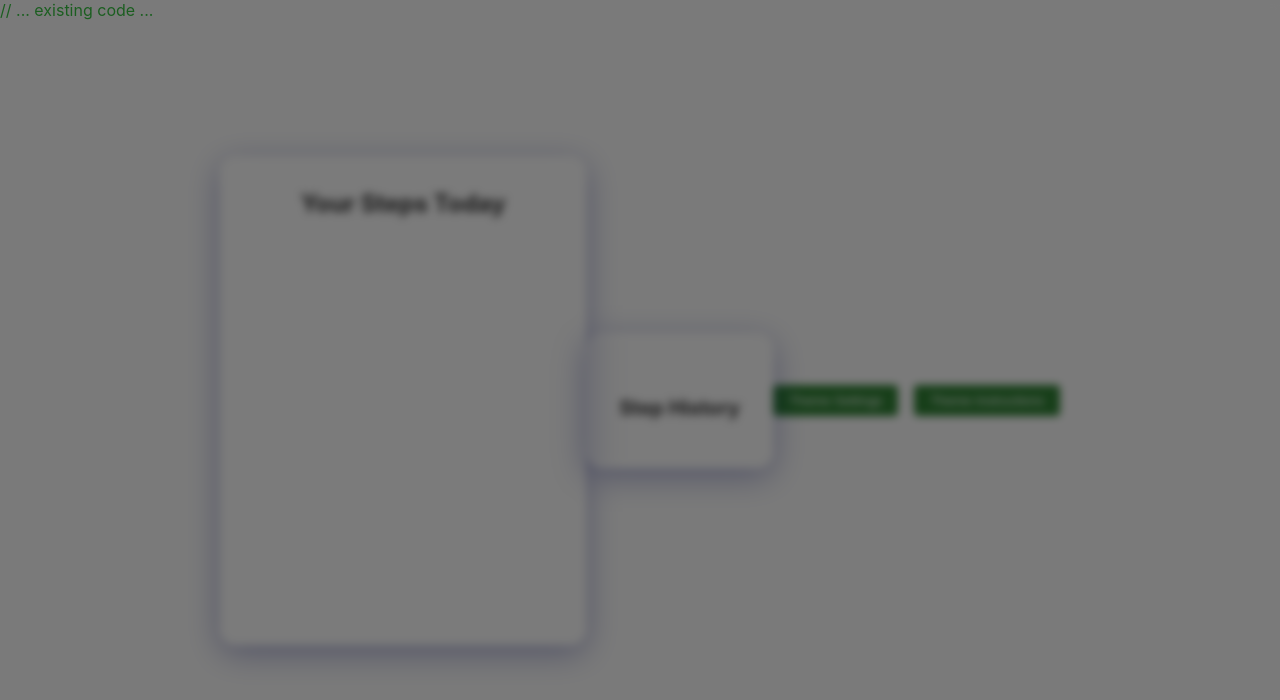
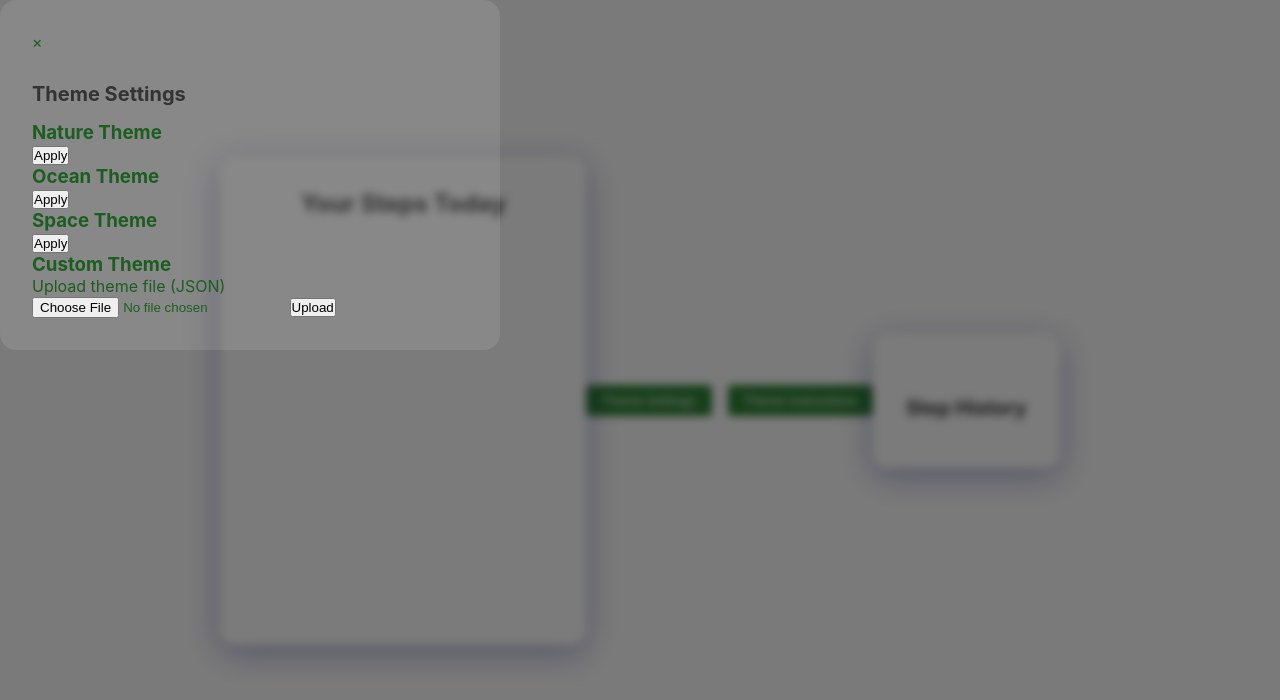
Before and after one commit to askjarv/walktowhereyouwant, a website with bundled scripts: page index.html in a window 1280 px wide. Both pictures are taken after a click on the button "Theme Settings". Built offline with nearby package versions, Linux system fonts and the light colour scheme.

Commit message:
Fix theme customization issues: - Fix duplicate ID issue by renaming theme settings modal ID - Update theme manager to use new modal ID - Add accessibility attributes to file input

```diff
--- a/index.html
+++ b/index.html
@@ -19,6 +19,12 @@
     <div id="milestone-container" class="glass-effect">
         <!-- Milestone content will be dynamically inserted here -->
     </div>
+
+    <div id="theme-settings" class="theme-settings">
+        <button id="theme-settings-btn">Theme Settings</button>
+        <button id="theme-instructions-btn">Theme Instructions</button>
+    </div>
+
     <div id="steps-history" class="glass-effect">
         <h2>Step History</h2>
         <div id="history-content">
@@ -46,14 +52,32 @@
         </div>
     </div>
 
-    <div class="theme-settings">
-        <button id="theme-settings-btn">Theme Settings</button>
-        <button id="theme-instructions-btn">Theme Instructions</button>
-    </div>
-
     <!-- Theme Settings Modal -->
-    <div id="theme-settings" class="modal">
-        // ... existing code ...
+    <div id="theme-settings-modal" class="modal">
+        <div class="modal-content">
+            <span class="close">&times;</span>
+            <h2>Theme Settings</h2>
+            <div class="theme-options">
+                <div class="theme-option">
+                    <h3>Nature Theme</h3>
+                    <button class="theme-btn" data-theme="nature">Apply</button>
+                </div>
+                <div class="theme-option">
+                    <h3>Ocean Theme</h3>
+                    <button class="theme-btn" data-theme="ocean">Apply</button>
+                </div>
+                <div class="theme-option">
+                    <h3>Space Theme</h3>
+                    <button class="theme-btn" data-theme="space">Apply</button>
+                </div>
+                <div class="theme-option">
+                    <h3>Custom Theme</h3>
+                    <label for="custom-theme-file">Upload theme file (JSON)</label>
+                    <input type="file" id="custom-theme-file" accept=".json" title="Upload a custom theme JSON file">
+                    <button id="upload-theme">Upload</button>
+                </div>
+            </div>
+        </div>
     </div>
 
     <!-- Theme Instructions Modal -->
--- a/theme-manager.js
+++ b/theme-manager.js
@@ -29,7 +29,7 @@ class ThemeManager {
     initializeThemeSettings() {
         const settingsBtn = document.getElementById('theme-settings-btn');
         const instructionsBtn = document.getElementById('theme-instructions-btn');
-        const settingsModal = document.getElementById('theme-settings');
+        const settingsModal = document.getElementById('theme-settings-modal');
         const instructionsModal = document.getElementById('theme-instructions');
         const closeButtons = document.querySelectorAll('.close');
         const downloadTemplateBtn = document.getElementById('download-template');
```
